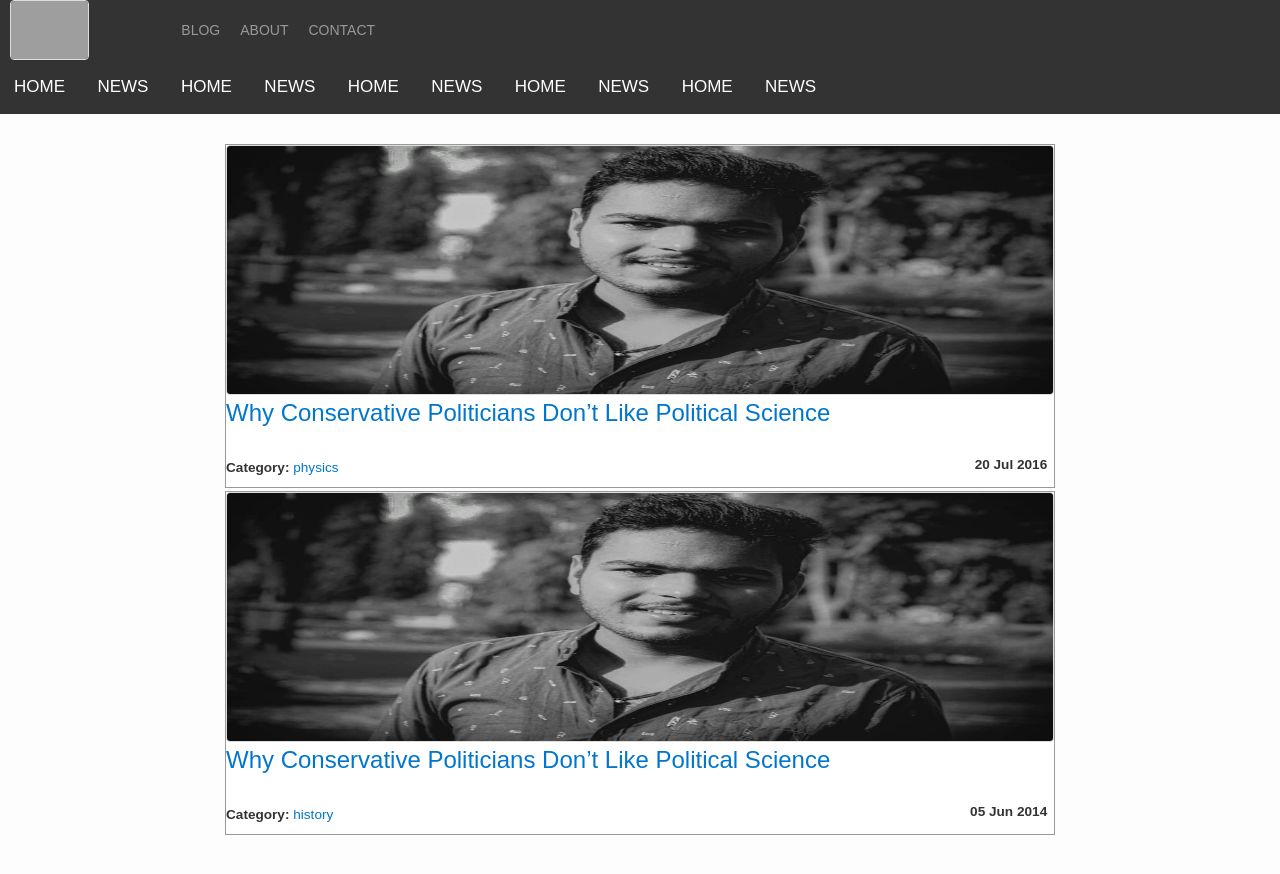
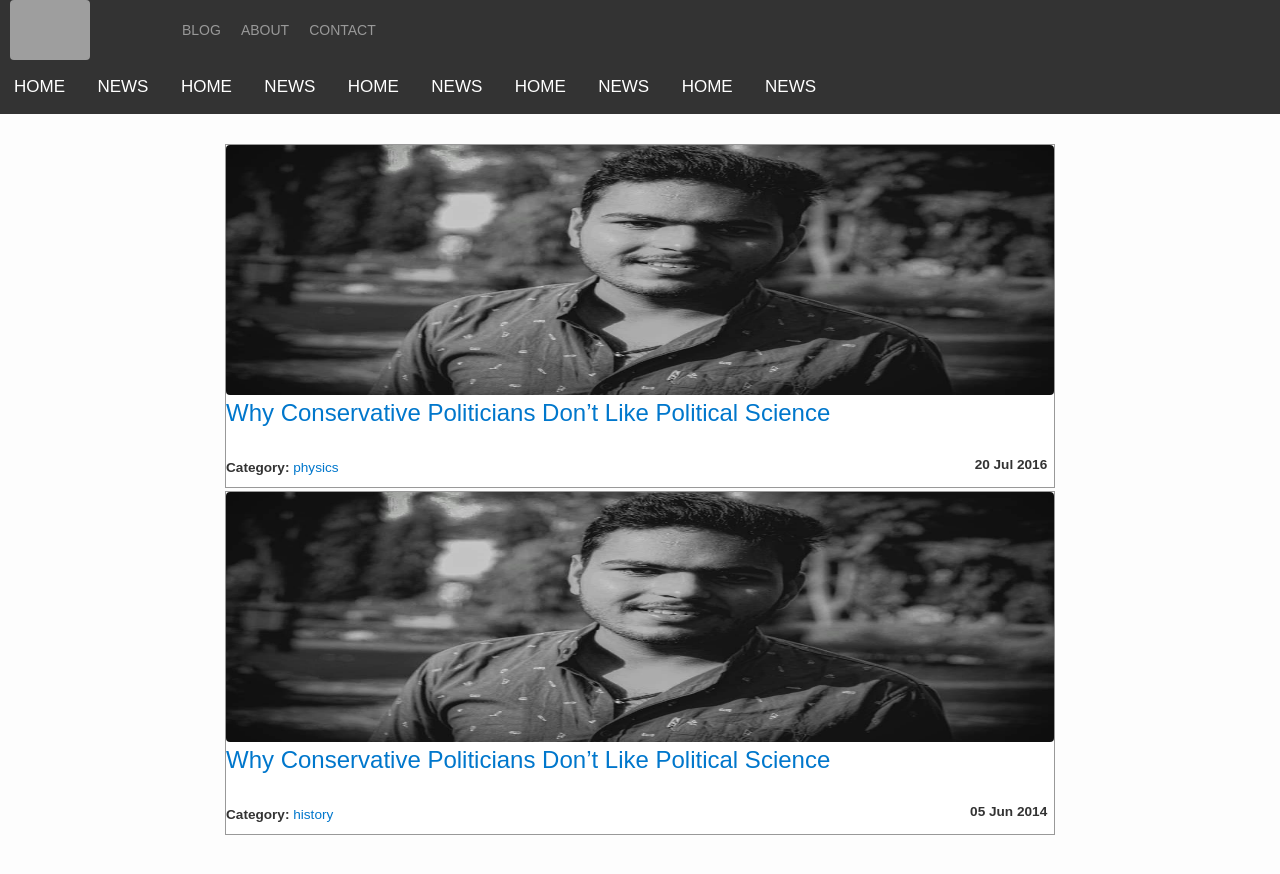
Before and after one commit to Indscience/indscience.github.io, a Jekyll site: the page built from index.html, in a window 1280 px wide. Shown: the top 874 px of the page. Built offline with Jekyll 4.4.1, drawn with Linux system fonts in a browser that asks for light colours; nearby versions of some CDN libraries; some web fonts are replaced; grey boxes are pictures that could not be loaded.

Commit message:
Update _base.scss

```diff
--- a/_sass/_base.scss
+++ b/_sass/_base.scss
@@ -31,7 +31,6 @@ body {
 img {
     max-width: 100%;
     vertical-align: middle;
-    border: 1px solid #ddd;
     border-radius: 4px;
 }
 
```
